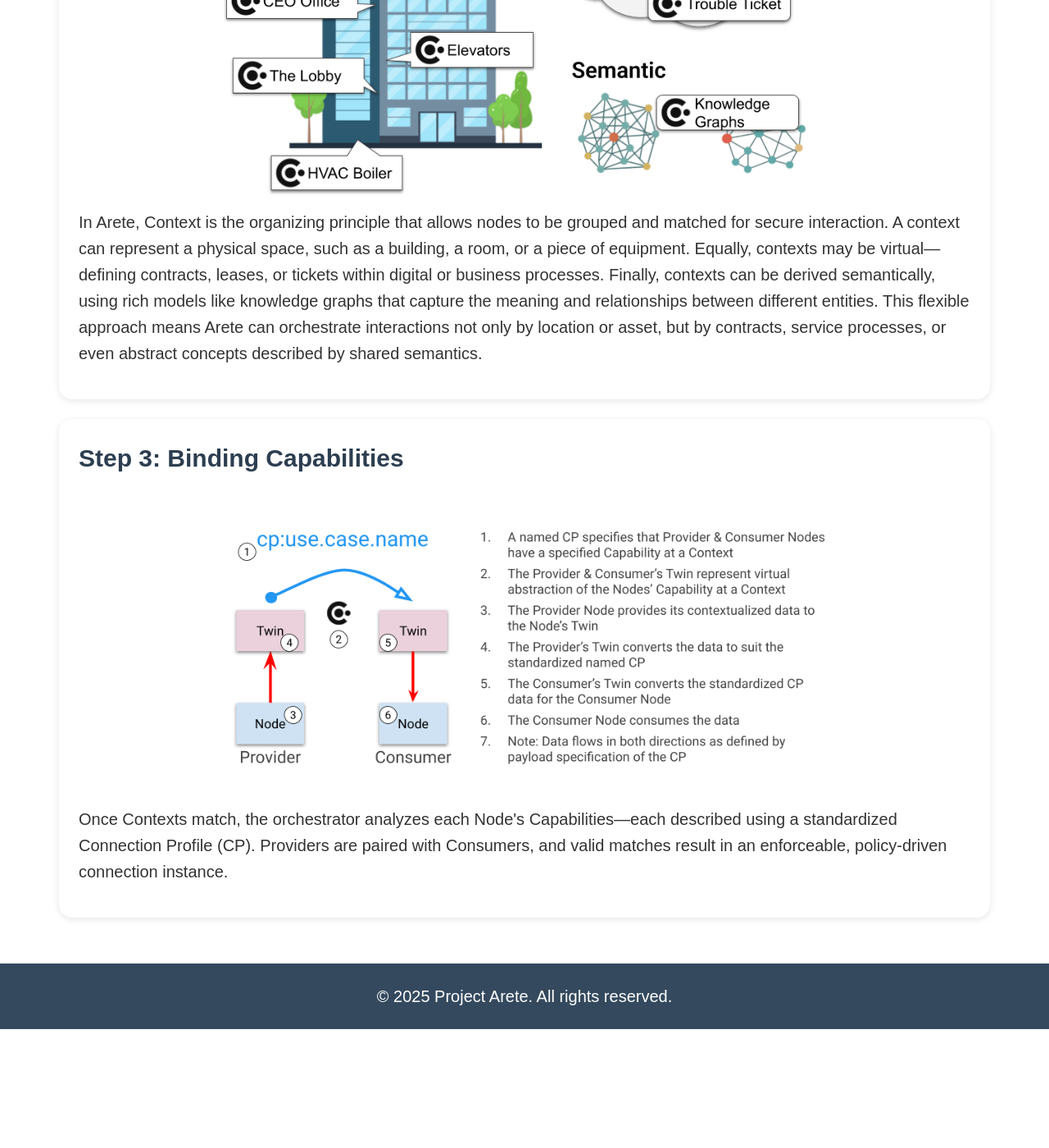
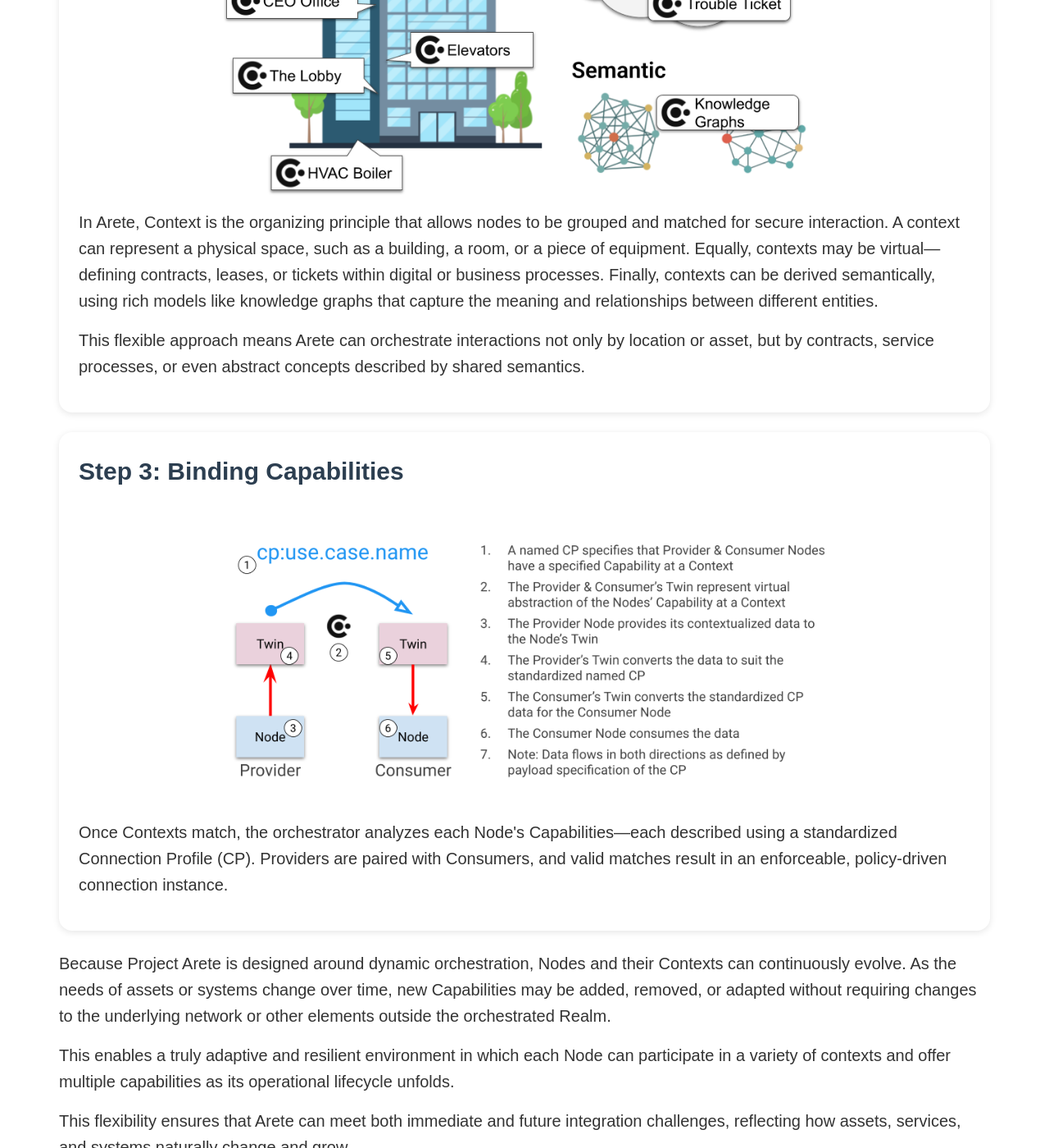
Before and after one commit to project-arete/website, a Jekyll site: the page architecture.html, which Jekyll copies as it is, in a window 1280 px wide and 1400 px high, scrolled down 1674 px. Shown: the whole window at 82% size. Built offline with Jekyll 4.4.1, drawn with Linux system fonts in a browser that asks for light colours; before the commit the page ends 2929 px from its top, so only the background shows below that; some of the changed text lies outside the part shown.

Commit message:
Update architecture.html

```diff
--- a/architecture.html
+++ b/architecture.html
@@ -45,7 +45,8 @@
             <div class="card">
                 <h2>Step 2: Matching Contexts</h2>
                 <img src="Step2-MatchingContexts.png" alt="Matching Contexts" style="width: 75%; height: auto;" />
-                <p>In Arete, Context is the organizing principle that allows nodes to be grouped and matched for secure interaction. A context can represent a physical space, such as a building, a room, or a piece of equipment. Equally, contexts may be virtual—defining contracts, leases, or tickets within digital or business processes. Finally, contexts can be derived semantically, using rich models like knowledge graphs that capture the meaning and relationships between different entities. This flexible approach means Arete can orchestrate interactions not only by location or asset, but by contracts, service processes, or even abstract concepts described by shared semantics.</p>
+                <p>In Arete, Context is the organizing principle that allows nodes to be grouped and matched for secure interaction. A context can represent a physical space, such as a building, a room, or a piece of equipment. Equally, contexts may be virtual—defining contracts, leases, or tickets within digital or business processes. Finally, contexts can be derived semantically, using rich models like knowledge graphs that capture the meaning and relationships between different entities.</p>
+                <p>This flexible approach means Arete can orchestrate interactions not only by location or asset, but by contracts, service processes, or even abstract concepts described by shared semantics.</p>
             </div>
 
             <div class="card">
@@ -53,6 +54,9 @@
                 <img src="Step3-BindingCapabilities.png" alt="Binding Capabilities" style="width: 75%; height: auto;" />
                 <p>Once Contexts match, the orchestrator analyzes each Node's Capabilities—each described using a standardized Connection Profile (CP). Providers are paired with Consumers, and valid matches result in an enforceable, policy-driven connection instance.</p>
             </div>
+            <p>Because Project Arete is designed around dynamic orchestration, Nodes and their Contexts can continuously evolve. As the needs of assets or systems change over time, new Capabilities may be added, removed, or adapted without requiring changes to the underlying network or other elements outside the orchestrated Realm.</p>
+            <p>This enables a truly adaptive and resilient environment in which each Node can participate in a variety of contexts and offer multiple capabilities as its operational lifecycle unfolds.</p>
+            <p>This flexibility ensures that Arete can meet both immediate and future integration challenges, reflecting how assets, services, and systems naturally change and grow.</p>
         </section>
     </main>
 
```
